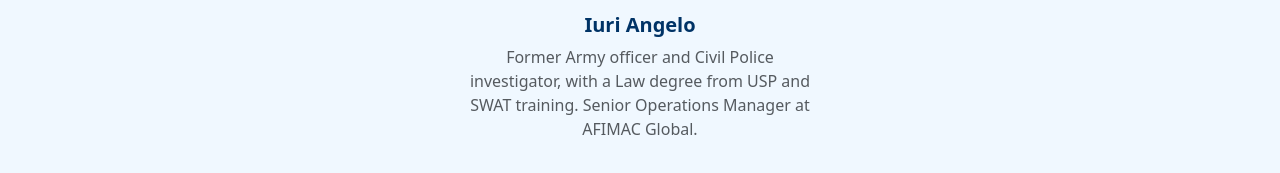
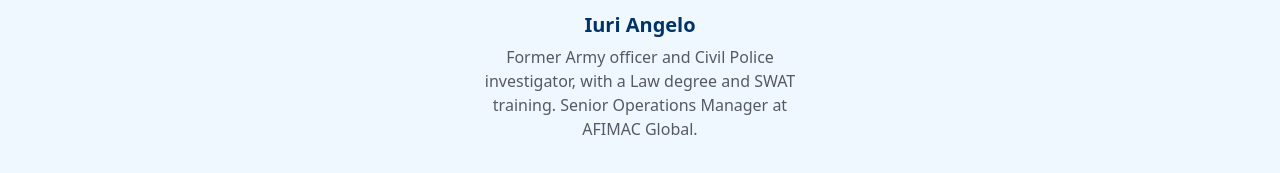
Before and after one commit to anac-alcantara/Meet-Mingle, a plain HTML site: page indexEN.html in a window 1280 px wide. Shown: the part 1518-1691 px from the top of the page. Drawn offline with nearby package versions, Linux system fonts and the light colour scheme.

Commit message:
Alterações no indexEN.html

```diff
--- a/indexEN.html
+++ b/indexEN.html
@@ -182,7 +182,7 @@
         <img src="fotos/fotoIuri.jpeg" class="rounded-circle mb-3" alt="Fernanda Bueloni" style="width: 150px; height: 150px; object-fit: cover; transition: transform 0.3s;">
       </a>
       <h5 class="fw-bold">Iuri Angelo</h5>
-      <p class="text-muted">Former Army officer and Civil Police investigator, with a Law degree from USP and SWAT training. Senior Operations Manager at AFIMAC Global.</p>
+      <p class="text-muted">Former Army officer and Civil Police investigator, with a Law degree and SWAT training. Senior Operations Manager at AFIMAC Global.</p>
     </div>
 
 
```
